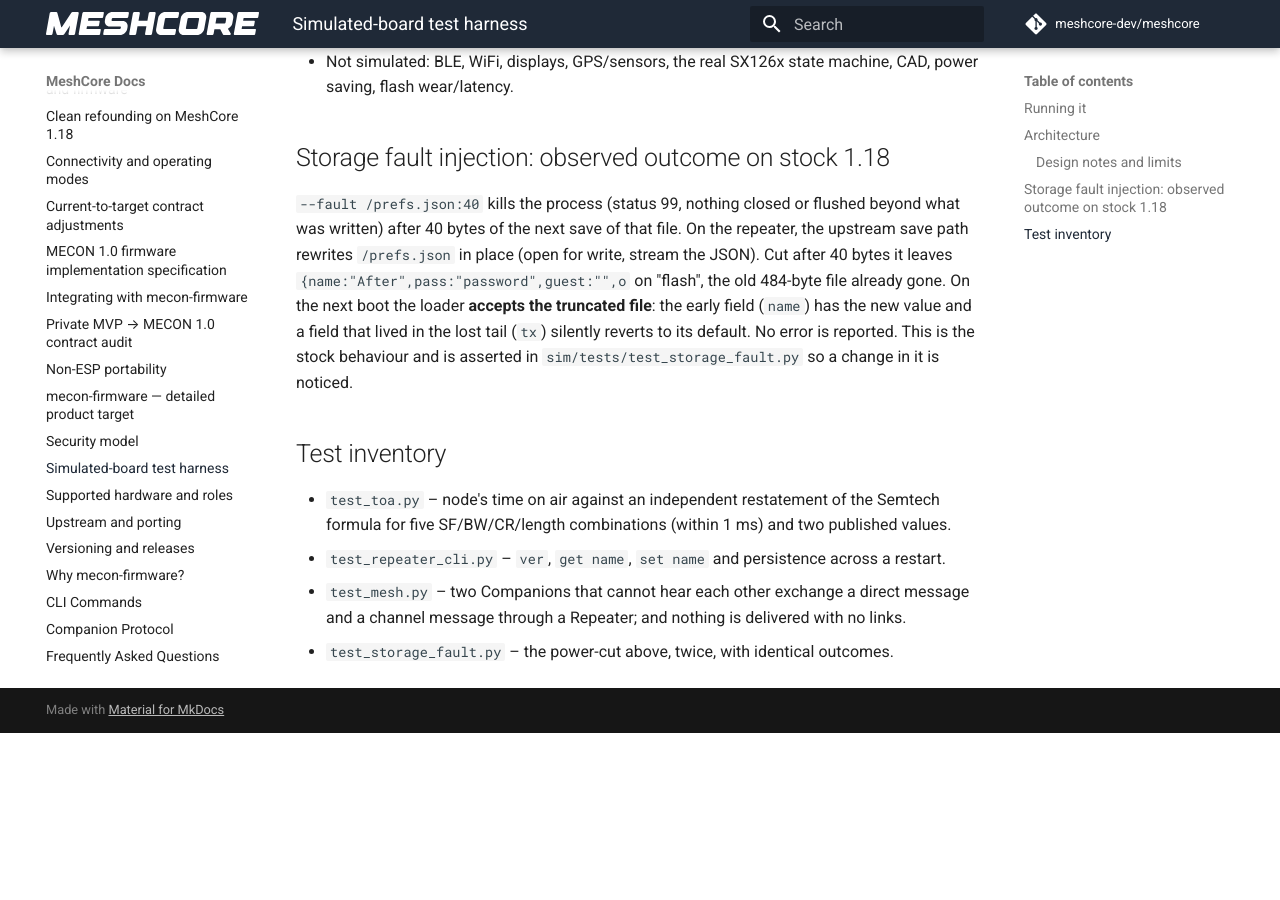
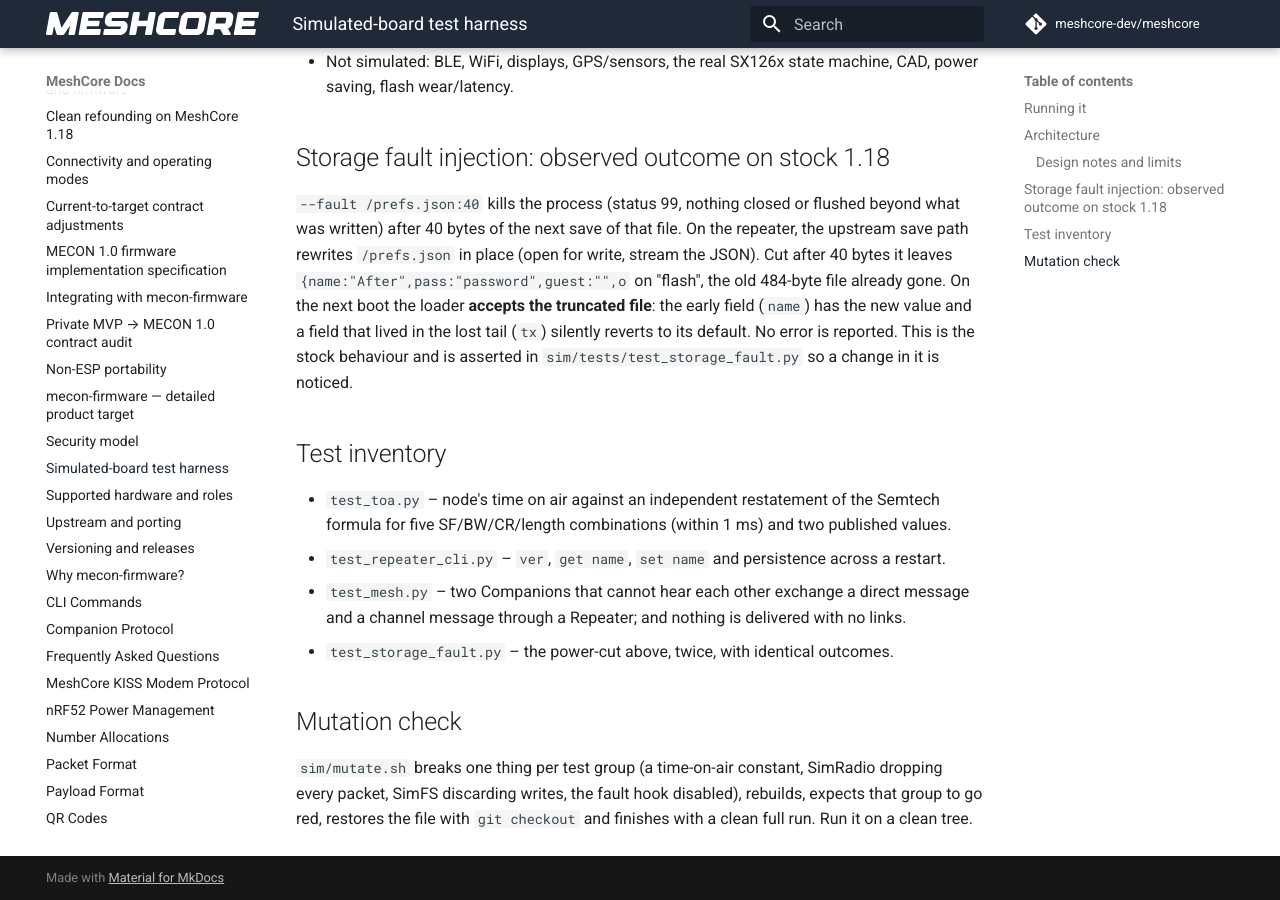
Before and after one commit to hoejriis/mecon-firmware, an MkDocs documentation site: the page built from docs/SIMULATION.md, in a window 1280 px wide and 900 px high, scrolled down 1932 px. Built offline with MkDocs 1.6.1 and Material for MkDocs 9.7.7, drawn with Linux system fonts in a browser that asks for light colours; comment, search, counter and statistics services are not loaded; before the commit the page ends 2665 px from its top, so only the background shows below that.

Commit message:
Add mutation script for the simulation harness
A suite that passes first time proves little, so the script breaks one thing per
test group, rebuilds, and requires the matching tests to fail before restoring.

Co-Authored-By: Claude Opus 5.5 (1M context) <noreply@anthropic.com>

```diff
--- a/docs/SIMULATION.md
+++ b/docs/SIMULATION.md
@@ -78,3 +78,10 @@ asserted in `sim/tests/test_storage_fault.py` so a change in it is noticed.
 * `test_mesh.py` – two Companions that cannot hear each other exchange a direct message
   and a channel message through a Repeater; and nothing is delivered with no links.
 * `test_storage_fault.py` – the power-cut above, twice, with identical outcomes.
+
+## Mutation check
+
+`sim/mutate.sh` breaks one thing per test group (a time-on-air constant, SimRadio dropping
+every packet, SimFS discarding writes, the fault hook disabled), rebuilds, expects that
+group to go red, restores the file with `git checkout` and finishes with a clean full run.
+Run it on a clean tree.
```
Also changed, not shown: 1 other file.
